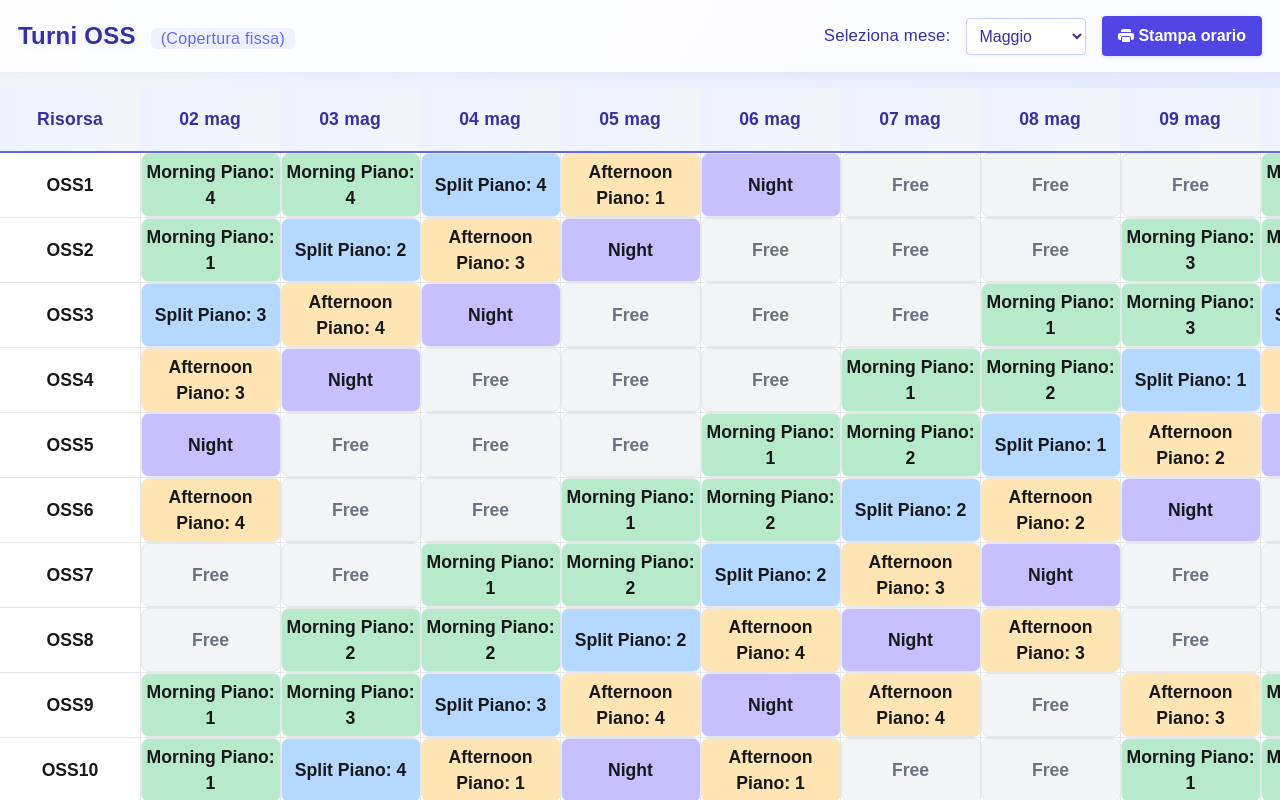
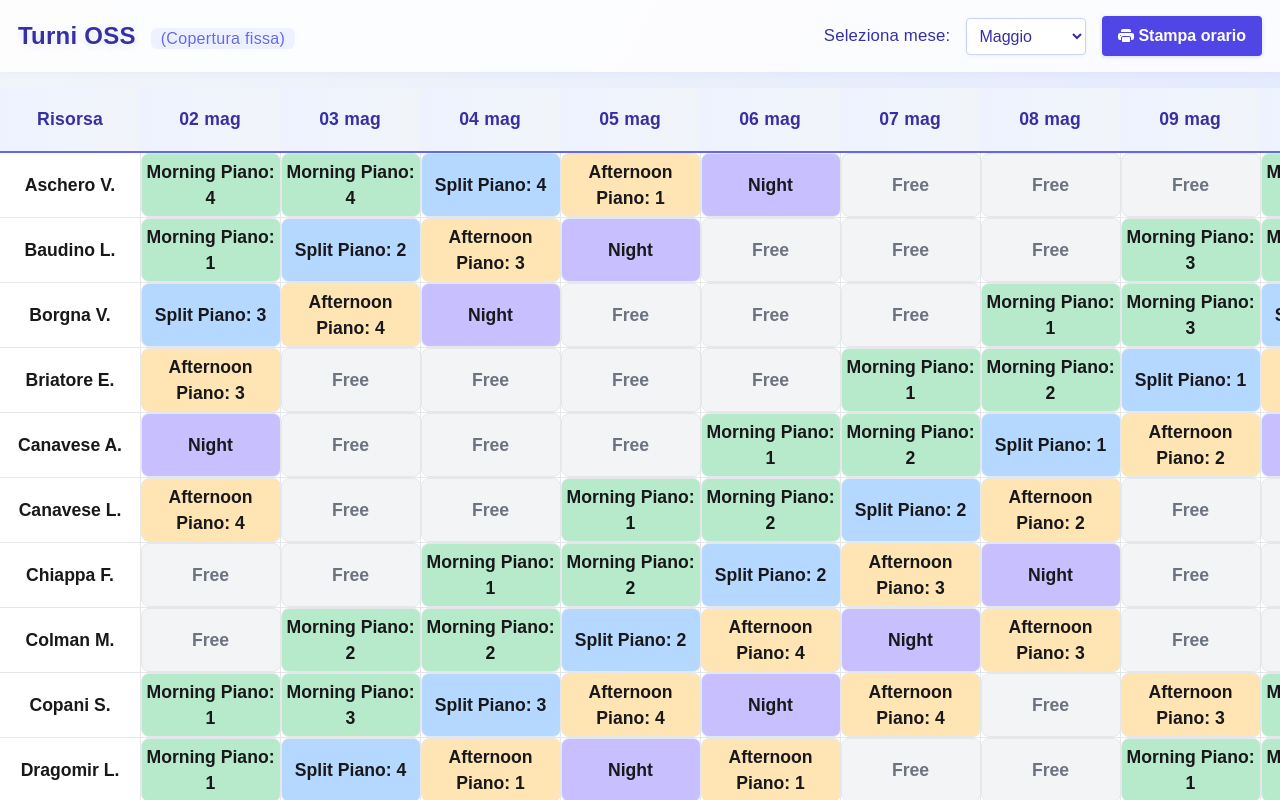
Before and after one commit to OscarC03/rsa-schedule, a Next.js app: page /dashboard in a window 1280 px wide. Built offline with nearby package versions, Linux system fonts and the light colour scheme.

Commit message:
feat: add new resource entries with detailed shift information and update resource structure

```diff
--- a/src/app/dashboard/page.tsx
+++ b/src/app/dashboard/page.tsx
@@ -1,7 +1,7 @@
 "use client";
 
 import { generateShift, getLastShiftIndexByResource, replicateScheduleForMonth } from "@/Application Code/Shift Management/ShiftManagement";
-import { Resource, ResourceShift, ResourceType, ShiftType } from "@/model/model";
+import { Days, Resource, ResourceShift, ResourceType, ShiftType } from "@/model/model";
 import { useEffect, useRef, useState, useMemo, memo } from "react";
 import { TableVirtuoso } from "react-virtuoso";
 import { DndProvider, useDrag, useDrop } from "react-dnd";
@@ -352,33 +352,222 @@ export default function Page() {
   const printableTableRef = useRef<HTMLDivElement>(null);
 
   const resources: Resource[] = [
-    // 23 OSS A TEMPO PIENO
-    ...Array.from({ length: 23 }, (_, i) => ({
-      id: (i + 1).toString(),
-      firstName: `OSS${i + 1}`,
-      lastName: `FullTime`,
+    {
+      id: "1",
+      firstName: "V.",
+      lastName: "Aschero",
       forbiddenShiftTypes: [],
       type: ResourceType.FULL_TIME,
       fixedDays: []
-    })),
-    // 1 OSS PART TIME 50%
+    },
     {
-      id: '24',
-      firstName: "OSS24",
-      lastName: "PartTime50",
+      id: "2",
+      firstName: "L.",
+      lastName: "Baudino",
+      forbiddenShiftTypes: [],
+      type: ResourceType.FULL_TIME,
+      fixedDays: []
+    },
+    {
+      id: "3",
+      firstName: "V.",
+      lastName: "Borgna",
+      forbiddenShiftTypes: [],
+      type: ResourceType.FULL_TIME,
+      fixedDays: []
+    },
+    {
+      id: "4",
+      firstName: "E.",
+      lastName: "Briatore",
+      forbiddenShiftTypes: [],
+      type: ResourceType.PART_TIME_70,
+      fixedDays: [Days.Tuesday, Days.Wednesday, Days.Thursday]
+    },
+    {
+      id: "5",
+      firstName: "A.",
+      lastName: "Canavese",
+      forbiddenShiftTypes: [],
+      type: ResourceType.FULL_TIME,
+      fixedDays: []
+    },
+    {
+      id: "6",
+      firstName: "L.",
+      lastName: "Canavese",
       forbiddenShiftTypes: [],
       type: ResourceType.PART_TIME_50,
+      fixedDays: [Days.Tuesday, Days.Wednesday]
+    },
+    {
+      id: "7",
+      firstName: "F.",
+      lastName: "Chiappa",
+      forbiddenShiftTypes: [],
+      type: ResourceType.FULL_TIME,
       fixedDays: []
     },
-    // 3 OSS PART TIME 70%
-    ...Array.from({ length: 3 }, (_, i) => ({
-      id: (25 + i).toString(),
-      firstName: `OSS${25 + i}`,
-      lastName: "PartTime70",
+    {
+      id: "8",
+      firstName: "M.",
+      lastName: "Colman",
+      forbiddenShiftTypes: [],
+      type: ResourceType.FULL_TIME,
+      fixedDays: []
+    },
+    {
+      id: "9",
+      firstName: "S.",
+      lastName: "Copani",
+      forbiddenShiftTypes: [],
+      type: ResourceType.FULL_TIME,
+      fixedDays: []
+    },
+    {
+      id: "10",
+      firstName: "L.",
+      lastName: "Dragomir",
+      forbiddenShiftTypes: [],
+      type: ResourceType.FULL_TIME,
+      fixedDays: []
+    },
+    {
+      id: "11",
+      firstName: "D.",
+      lastName: "Frequenti",
+      forbiddenShiftTypes: [],
+      type: ResourceType.FULL_TIME,
+      fixedDays: []
+    },
+    {
+      id: "12",
+      firstName: "A.",
+      lastName: "Gallizio",
+      forbiddenShiftTypes: [],
+      type: ResourceType.FULL_TIME,
+      fixedDays: []
+    },
+    {
+      id: "13",
+      firstName: "O.",
+      lastName: "Kuku",
+      forbiddenShiftTypes: [],
+      type: ResourceType.FULL_TIME,
+      fixedDays: []
+    },
+    {
+      id: "14",
+      firstName: "C.",
+      lastName: "Magnino",
+      forbiddenShiftTypes: [],
+      type: ResourceType.FULL_TIME,
+      fixedDays: []
+    },
+    {
+      id: "15",
+      firstName: "R.",
+      lastName: "Marenco",
       forbiddenShiftTypes: [],
       type: ResourceType.PART_TIME_70,
+      fixedDays: [Days.Wednesday, Days.Thursday, Days.Friday]
+    },
+    {
+      id: "16",
+      firstName: "E.",
+      lastName: "Nita",
+      forbiddenShiftTypes: [],
+      type: ResourceType.FULL_TIME,
       fixedDays: []
-    }))
+    },
+    {
+      id: "17",
+      firstName: "T.",
+      lastName: "Odasso",
+      forbiddenShiftTypes: [],
+      type: ResourceType.PART_TIME_70,
+      fixedDays: [Days.Monday, Days.Tuesday, Days.Saturday]
+    },
+    {
+      id: "18",
+      firstName: "L.",
+      lastName: "Odello",
+      forbiddenShiftTypes: [],
+      type: ResourceType.FULL_TIME,
+      fixedDays: []
+    },
+    {
+      id: "19",
+      firstName: "J.",
+      lastName: "Passos Ramos",
+      forbiddenShiftTypes: [],
+      type: ResourceType.FULL_TIME,
+      fixedDays: []
+    },
+    {
+      id: "20",
+      firstName: "C.",
+      lastName: "Roberi",
+      forbiddenShiftTypes: [],
+      type: ResourceType.FULL_TIME,
+      fixedDays: []
+    },
+    {
+      id: "21",
+      firstName: "C.",
+      lastName: "Sansone",
+      forbiddenShiftTypes: [],
+      type: ResourceType.FULL_TIME,
+      fixedDays: []
+    },
+    {
+      id: "22",
+      firstName: "A.",
+      lastName: "Sardo",
+      forbiddenShiftTypes: [],
+      type: ResourceType.FULL_TIME,
+      fixedDays: []
+    },
+    {
+      id: "23",
+      firstName: "S.",
+      lastName: "Sereno",
+      forbiddenShiftTypes: [],
+      type: ResourceType.FULL_TIME,
+      fixedDays: []
+    },
+    {
+      id: "24",
+      firstName: "O.",
+      lastName: "Silva Camara",
+      forbiddenShiftTypes: [],
+      type: ResourceType.FULL_TIME,
+      fixedDays: []
+    },
+    {
+      id: "25",
+      firstName: "I.",
+      lastName: "Simionescu",
+      forbiddenShiftTypes: [],
+      type: ResourceType.FULL_TIME,
+      fixedDays: []
+    },
+    {
+      id: "26",
+      firstName: "L.",
+      lastName: "Smirnova",
+      forbiddenShiftTypes: [],
+      type: ResourceType.FULL_TIME,
+      fixedDays: []
+    },
+    {
+      id: "27",
+      firstName: "A.",
+      lastName: "Vieira Dos Santos",
+      forbiddenShiftTypes: [],
+      type: ResourceType.FULL_TIME,
+      fixedDays: []
+    }
   ];
 
   // Lista mesi da Maggio ad Aprile
@@ -583,7 +772,7 @@ export default function Page() {
   // ROWS
   const rows = useMemo(() =>
     resources.map((resource, rowIdx) => {
-      const row: any = { resourceName: resource.firstName };
+      const row: any = { resourceName: resource.lastName + ' ' + resource.firstName };
       dateArray.forEach(date => {
         row[date] = matrix[resource.id]?.[date];
       });
```
Also changed, not shown: 2 other files (tests, documents, lock files or other folders).
